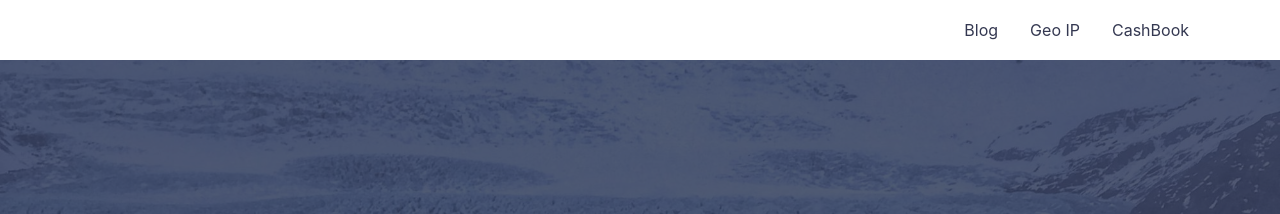
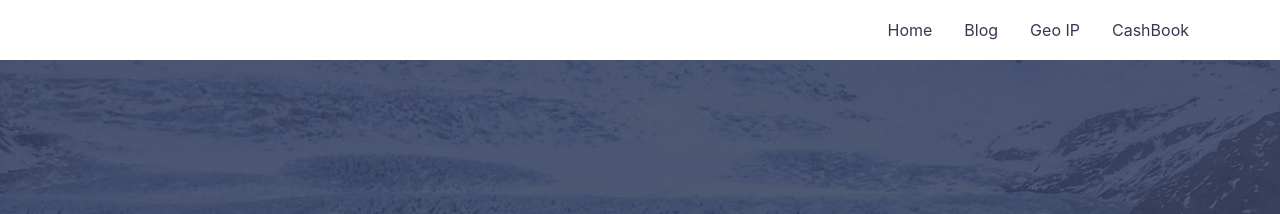
Before and after one commit to hamsoftug/hamsoftug.github.io, a Jekyll site: the page built from index.md, in a window 1280 px wide. Shown: the top 214 px of the page. Built offline with Jekyll 4.4.1, drawn with Linux system fonts in a browser that asks for light colours.

Commit message:
Update _config.yml

```diff
--- a/_config.yml
+++ b/_config.yml
@@ -17,6 +17,7 @@ social:
 
 # THEME SETTINGS
 navigation: # Navigation links
+  - {name: 'Home', link: 'https://hamsoftug.com'}
   - {name: 'Blog', link: '/blog'}
   - {name: 'Geo IP', link: '/geoip'}
   - {name: 'CashBook', link: '/cashflow'}
```
